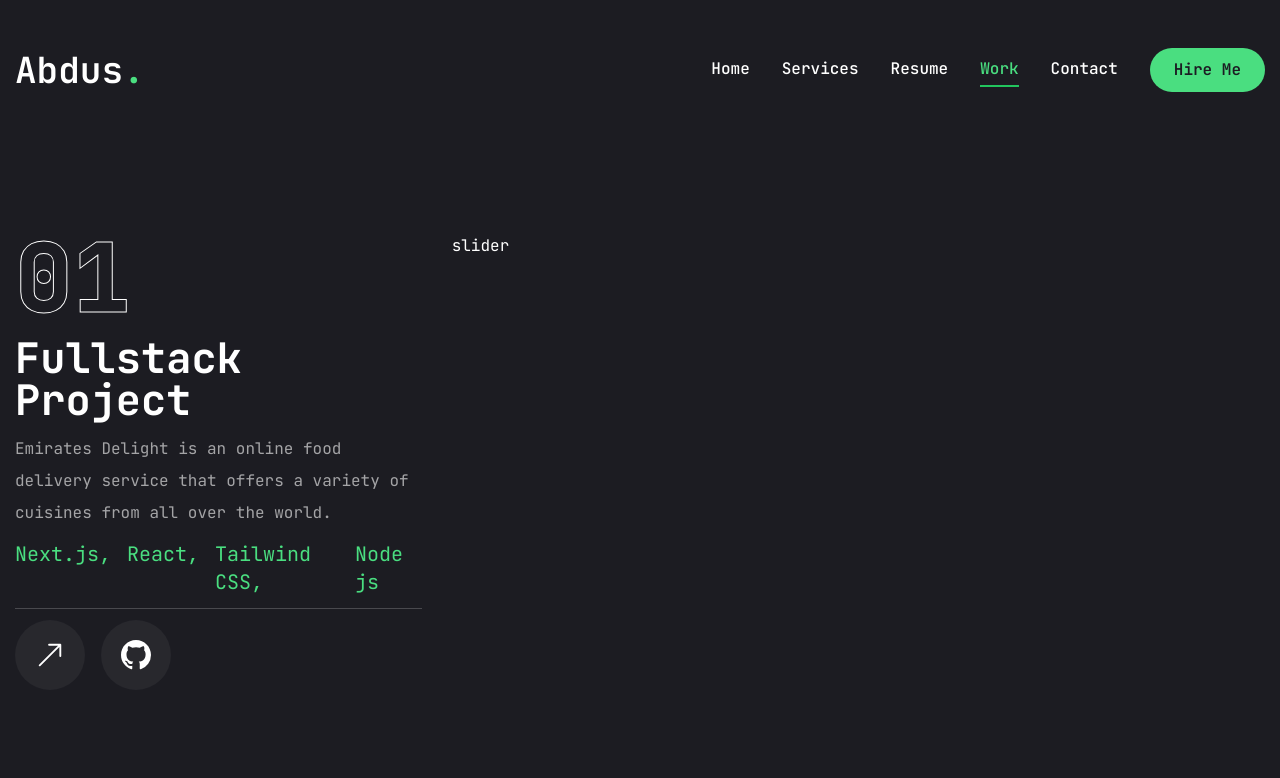
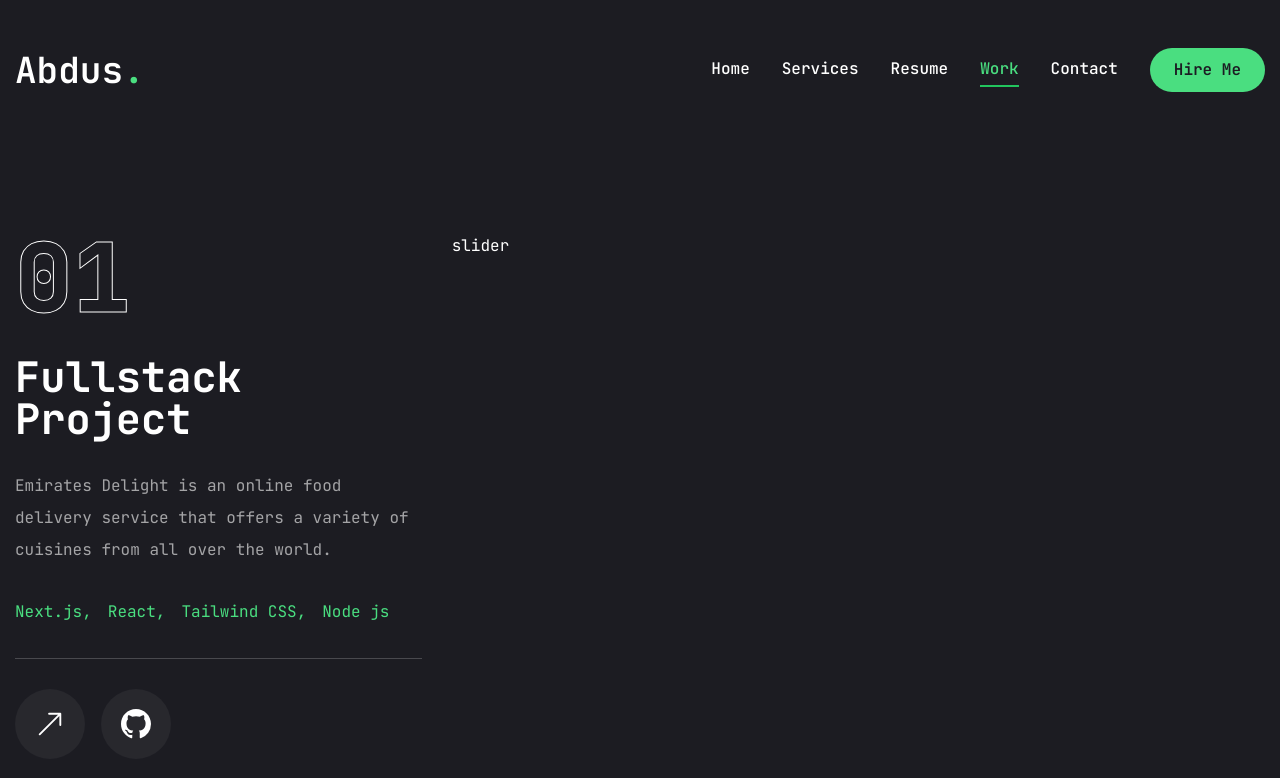
Before and after one commit to a10smd/portfolio-main, a Next.js app: page /work in a window 1280 px wide. Shown: the top 778 px of the page. Built offline with nearby package versions, Linux system fonts and the light colour scheme.

Commit message:
Major Changes

```diff
--- a/app/work/page.jsx
+++ b/app/work/page.jsx
@@ -55,6 +55,7 @@ const Work = () => {
       <div className="container mx-auto">
         <div className="flex flex-col xl:flex-row xl:gap-[30px]">
           <div className="w-full xl:w-[50%] xl:h-[460px] flex flex-col xl:justify-between order-2 xl:order-none">
+            <div className="flex flex-col gap-[30px]">
               {/* outline num */}
               <div className="text-8xl leading-none font-extrabold text-transparent text-outline">
                 {project.num}
@@ -69,7 +70,7 @@ const Work = () => {
               <ul className="flex gap-4">
                 {project.stack.map((item, index) => {
                   return (
-                  <li key={index} className="text-xl text-green-400">
+                    <li key={index} className="text-md text-green-400">
                       {item.name}
                       {/* remove last comma */}
                       {index !== project.stack.length - 1 && ","}
@@ -110,6 +111,7 @@ const Work = () => {
                 </Link>
               </div>
             </div>
+          </div>
           <div className="w-full">slider</div>
         </div>
       </div>
```
Lines whose indentation alone changed are shown as unchanged.
